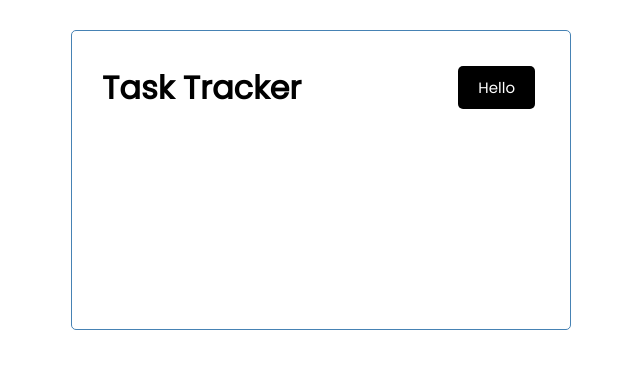
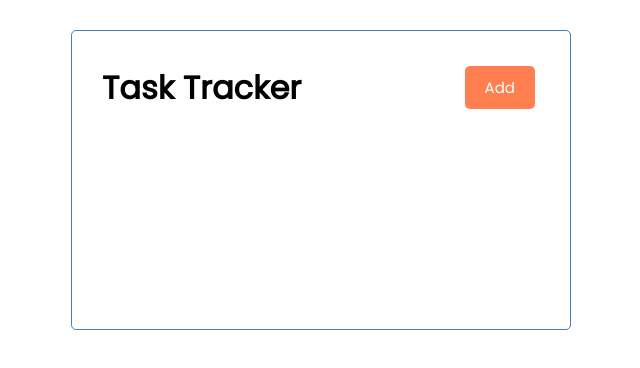
Before and after one commit to rzlwbo1/react-crash-course-TM, a React (Create React App) app: page / in a window 1280 px wide. Shown: the top 368 px of the page, without its empty margins (319-959 px from the left). Built offline with nearby package versions, Linux system fonts and the light colour scheme.

Commit message:
default Prop button, proptype

```diff
--- a/src/components/Button.jsx
+++ b/src/components/Button.jsx
@@ -1,9 +1,19 @@
 import React from 'react'
+import PropTypes from 'prop-types';
 
 function Button({text, color}) {
   return (
-    <button className='btn'>{text}</button>
+    <button style={{backgroundColor: color,}} className='btn'>{text}</button>
   )
 }
 
+Button.defaultProps = {
+  color: "black"
+}
+
+Button.propTypes = {
+  color: PropTypes.string,
+  text: PropTypes.string.isRequired
+}
+
 export default Button
--- a/src/components/Header.jsx
+++ b/src/components/Header.jsx
@@ -9,7 +9,7 @@ function Header({title}) {
   return (
     <header className='header'>
       <h1>{title}</h1>
-      <Button color={"lightblue"} text={"Hello"}/>
+      <Button color={"coral"} text={"Add"}/>
     </header>
   )
 }
@@ -21,7 +21,7 @@ Header.defaultProps = {
 }
 
 
-// Type Checking
+// Type Checking, lebih bagus pake typescript
 Header.propTypes = {
   title: PropTypes.string.isRequired,
 }
```
